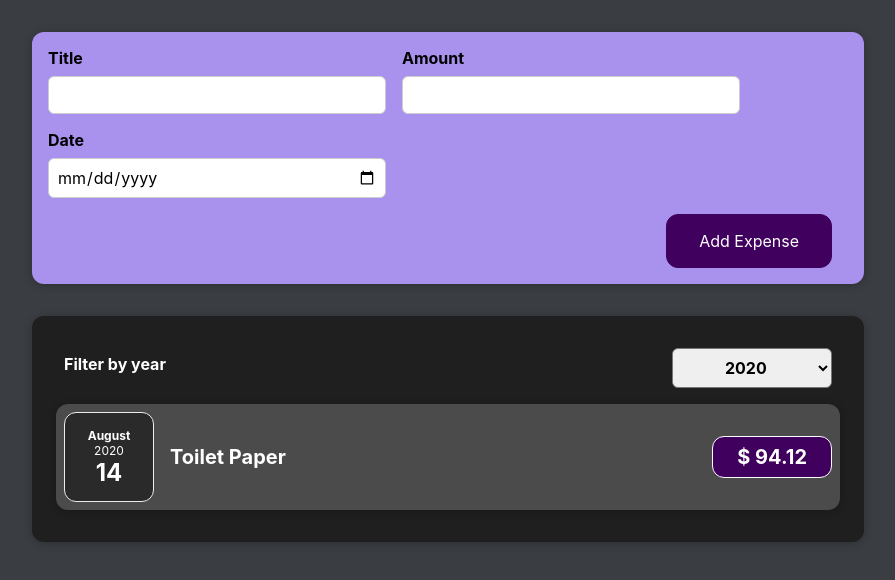
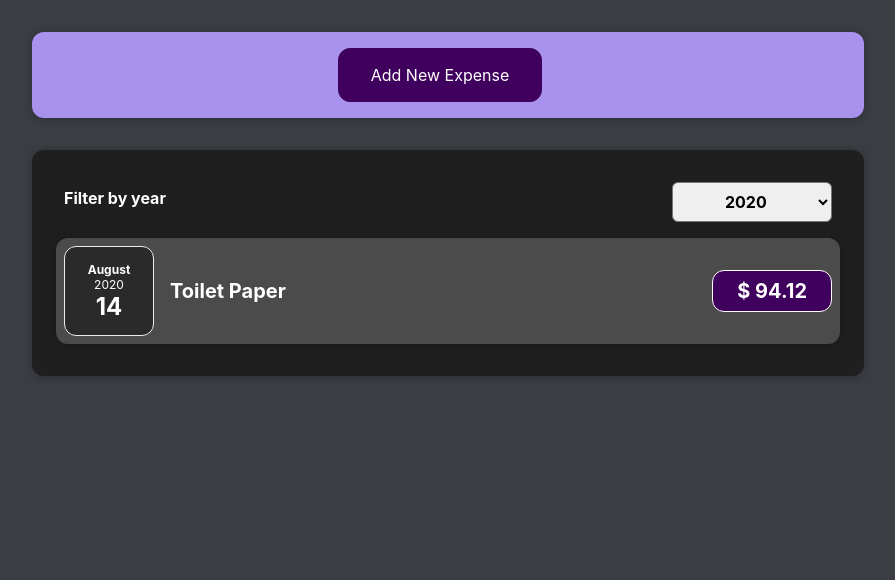
Before and after one commit to josue-lubaki/react-complete-guide, a React (Create React App) app: page / in a window 1280 px wide. Shown: the top 580 px of the page, without its empty margins (192-1087 px from the left). Built offline with nearby package versions, Linux system fonts and the light colour scheme.

Commit message:
conditional content Form

```diff
--- a/src/components/NewExpense/ExpenseForm.js
+++ b/src/components/NewExpense/ExpenseForm.js
@@ -6,34 +6,16 @@ const ExpenseForm = (props) => {
 	const [enteredAmount, setEnteredAmount] = useState('');
 	const [enteredDate, setEnteredDate] = useState('');
 
-	// const [userInput, setUserInput] = useState({
-	// 	enteredTitle: '',
-	// 	enteredAmount: '',
-	// 	enteredDate: '',
-	// });
-
 	const titleChangeHandler = (event) => {
 		setEnteredTitle(event.target.value);
-		// setUserInput({
-		//     ...userInput,
-		//     enteredTitle: event.target.value
-		// })
 	};
 
 	const amountChangeHandler = (event) => {
 		setEnteredAmount(event.target.value);
-		// setUserInput({
-		//     ...userInput,
-		//     enteredAmount: event.target.value
-		// })
 	};
 
 	const dateChangeHandler = (event) => {
 		setEnteredDate(event.target.value);
-		// setUserInput({
-		//     ...userInput,
-		//     enteredAmount: event.target.value
-		// })
 	};
 
 	const submitHandler = (event) => {
@@ -45,13 +27,13 @@ const ExpenseForm = (props) => {
 			date: new Date(enteredDate),
 		};
 
-        // give to parent an expenseData
-        props.onSaveExpenseData(expenseData);
+		// give to parent an expenseData
+		props.onSaveExpenseData(expenseData);
 
-        // reset inputs
-        setEnteredTitle('');
-        setEnteredAmount('')
-        setEnteredDate('')
+		// reset inputs
+		setEnteredTitle('');
+		setEnteredAmount('');
+		setEnteredDate('');
 	};
 
 	return (
@@ -87,6 +69,7 @@ const ExpenseForm = (props) => {
 				</div>
 			</div>
 			<div className='new-expense__actions'>
+				<button type='button' onClick={props.onCancel}>Cancel</button>
 				<button type='submit'>Add Expense</button>
 			</div>
 		</form>
--- a/src/components/NewExpense/NewExpense.js
+++ b/src/components/NewExpense/NewExpense.js
@@ -1,21 +1,42 @@
-import React from 'react';
+import React, { useState } from 'react';
 import './NewExpense.css';
 import ExpenseForm from './ExpenseForm';
 
 const NewExpense = (props) => {
+	const [isEditing, setIsEditing] = useState(false);
+
 	const saveExpenseDataHandler = (enteredExpenseData) => {
 		const expenseData = {
 			...enteredExpenseData,
 			id: Math.random().toString(),
-        };
+		};
 
-        // give to parent an expenseData
-        props.onAddExpense(expenseData);
+		// give to parent an expenseData
+		props.onAddExpense(expenseData);
+
+		// close automatically after adding data
+		stopEditHandler();
+	};
+
+	const startEditHandler = () => {
+		setIsEditing(true);
+	};
+
+	const stopEditHandler = () => {
+		setIsEditing(false);
 	};
 
 	return (
 		<div className='new-expense'>
-			<ExpenseForm onSaveExpenseData={saveExpenseDataHandler} />
+			{!isEditing && (
+				<button onClick={startEditHandler}>Add New Expense </button>
+			)}
+			{isEditing && (
+				<ExpenseForm
+					onSaveExpenseData={saveExpenseDataHandler}
+					onCancel={stopEditHandler}
+				/>
+			)}
 		</div>
 	);
 };
```
